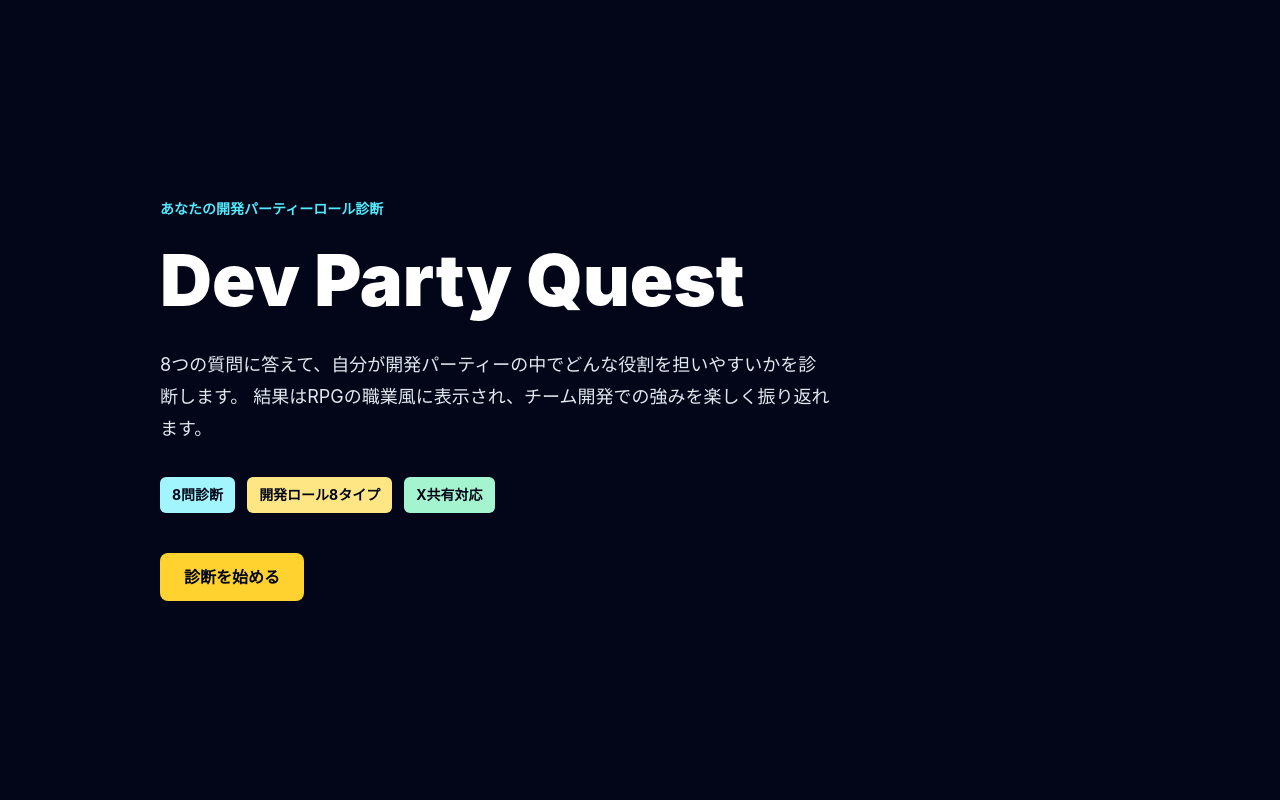
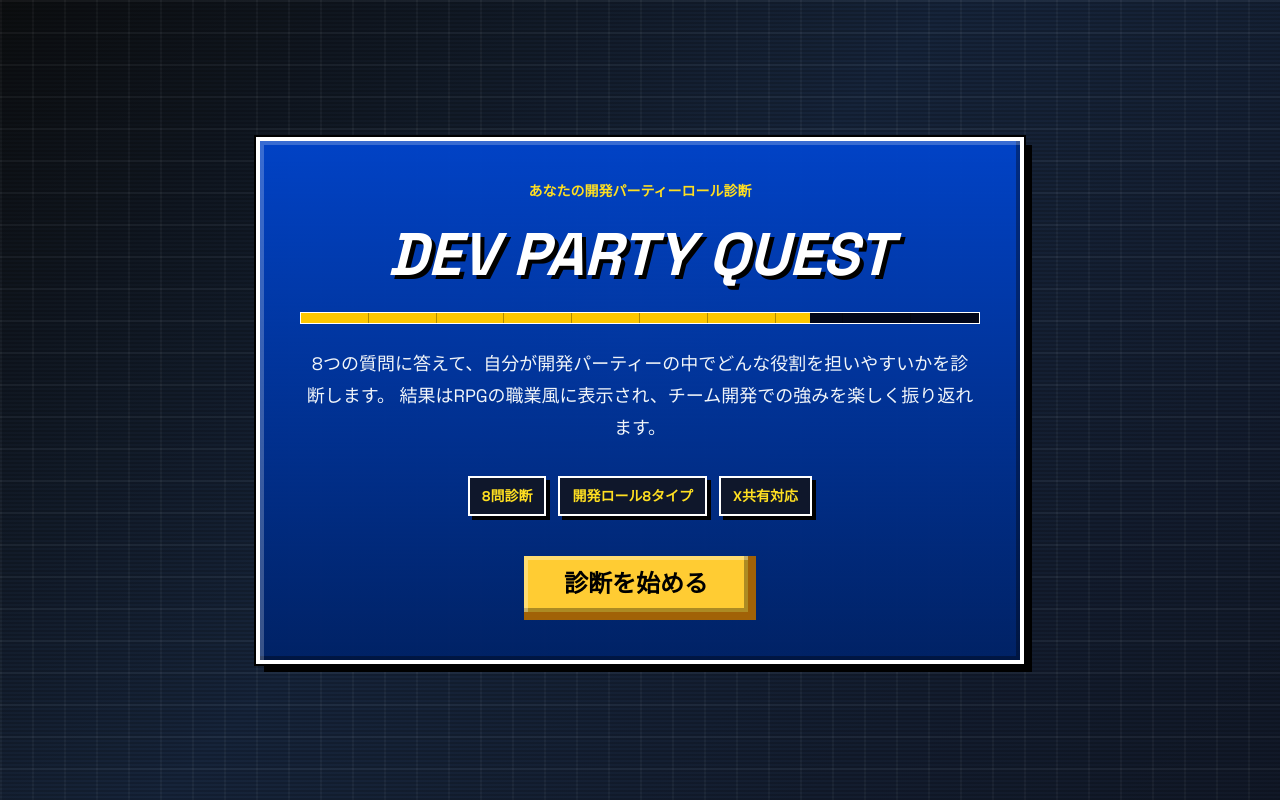
Before and after one commit to K2kitano02/DevPartyQuest, a React (Vite) app: page / in a window 1280 px wide. Built offline with nearby package versions, Linux system fonts and the light colour scheme.

Commit message:
Implement: RPG風デザインを調整

```diff
--- a/src/App.tsx
+++ b/src/App.tsx
@@ -50,12 +50,14 @@ function App() {
 
   if (step === "result" && resultType !== null) {
     return (
-      <main className="grid min-h-screen place-items-center bg-slate-950 px-5 py-10">
+      <main className="quest-bg grid min-h-screen place-items-center px-4 py-8 sm:px-5 sm:py-10">
+        <div className="quest-content w-full max-w-3xl">
           <ResultCard
             result={results[resultType]}
             onRestart={handleRestart}
             onShare={() => shareToX(results[resultType])}
           />
+        </div>
       </main>
     );
   }
@@ -63,13 +65,15 @@ function App() {
   const currentQuestion = questions[currentQuestionIndex];
 
   return (
-    <main className="grid min-h-screen place-items-center bg-slate-950 px-5 py-10 text-white">
+    <main className="quest-bg grid min-h-screen place-items-center px-4 py-8 text-white sm:px-5 sm:py-10">
+      <div className="quest-content w-full max-w-2xl">
         <QuestionCard
           question={currentQuestion}
           currentQuestionIndex={currentQuestionIndex}
           totalQuestions={questions.length}
           onAnswer={handleAnswer}
         />
+      </div>
     </main>
   );
 }
--- a/src/components/AnswerButton.tsx
+++ b/src/components/AnswerButton.tsx
@@ -6,7 +6,7 @@ type AnswerButtonProps = {
 function AnswerButton({ text, onClick }: AnswerButtonProps) {
   return (
     <button
-      className="min-h-14 w-full rounded-lg border border-white/15 bg-white/10 px-4 py-3 text-left font-bold text-white transition hover:border-cyan-300/70 hover:bg-cyan-300/15 focus-visible:outline-3 focus-visible:outline-offset-3 focus-visible:outline-cyan-300"
+      className="quest-button-secondary min-h-14 w-full px-4 py-3 text-left font-bold text-slate-100 transition active:translate-x-1 active:translate-y-1 focus-visible:outline-3 focus-visible:outline-offset-3 focus-visible:outline-yellow-200"
       type="button"
       onClick={onClick}
     >
--- a/src/components/ProgressBar.tsx
+++ b/src/components/ProgressBar.tsx
@@ -14,16 +14,21 @@ function ProgressBar({
   return (
     <div aria-label="診断の進捗" className="space-y-2">
       <div className="flex items-center justify-between text-sm font-bold">
-        <span className="text-cyan-300">Question</span>
-        <span className="text-white">
+        <span className="text-yellow-300 uppercase">Question</span>
+        <span className="text-slate-100">
           {currentQuestionNumber} / {totalQuestions}
         </span>
       </div>
-      <div className="h-2 overflow-hidden rounded-full bg-white/15">
+      <div className="relative h-3 overflow-hidden border border-white bg-slate-950">
         <div
-          className="h-full rounded-full bg-cyan-300 transition-[width] duration-300"
+          className="h-full bg-yellow-400 transition-[width] duration-300"
           style={{ width: `${progressPercent}%` }}
         />
+        <div className="absolute inset-0 grid grid-cols-8">
+          {Array.from({ length: 8 }).map((_, index) => (
+            <div className="border-r border-black/30 last:border-r-0" key={index} />
+          ))}
+        </div>
       </div>
     </div>
   );
--- a/src/components/QuestionCard.tsx
+++ b/src/components/QuestionCard.tsx
@@ -16,12 +16,12 @@ function QuestionCard({
   onAnswer,
 }: QuestionCardProps) {
   return (
-    <section className="w-full max-w-2xl rounded-lg border border-white/15 bg-white/10 p-6 shadow-2xl shadow-black/30 sm:p-8">
+    <section className="quest-panel w-full p-5 text-white sm:p-8">
       <ProgressBar
         currentQuestionIndex={currentQuestionIndex}
         totalQuestions={totalQuestions}
       />
-      <h1 className="mt-5 text-3xl leading-tight font-black">
+      <h1 className="mt-6 text-2xl leading-tight font-black drop-shadow-[3px_3px_0_rgba(0,0,0,1)] sm:text-3xl">
         {question.text}
       </h1>
       <div className="mt-6 grid gap-3">
--- a/src/components/StartScreen.tsx
+++ b/src/components/StartScreen.tsx
@@ -4,30 +4,43 @@ type StartScreenProps = {
 
 function StartScreen({ onStart }: StartScreenProps) {
   return (
-    <main className="min-h-screen bg-slate-950 text-white">
-      <section className="mx-auto flex min-h-screen w-full max-w-5xl flex-col justify-center px-5 py-12 sm:px-8">
-        <div className="max-w-3xl">
-          <p className="text-sm font-bold tracking-normal text-cyan-300">
+    <main className="quest-bg min-h-screen text-white">
+      <section className="quest-content mx-auto flex min-h-screen w-full max-w-5xl flex-col justify-center px-4 py-10 sm:px-8 items-center">
+        <div className="quest-panel w-full max-w-3xl p-6 text-center sm:p-10">
+          <p className="text-sm font-black text-yellow-300 uppercase">
             あなたの開発パーティーロール診断
           </p>
-          <h1 className="mt-4 text-5xl leading-tight font-black sm:text-7xl">
+          <h1 className="mt-4 text-4xl leading-tight font-black text-white uppercase italic drop-shadow-[4px_4px_0_rgba(0,0,0,1)] sm:text-6xl">
             Dev Party Quest
           </h1>
-          <p className="mt-6 max-w-2xl text-lg leading-8 text-slate-200">
+          <div className="relative mt-5 h-3 overflow-hidden border border-white bg-slate-950">
+            <div className="h-full w-3/4 bg-yellow-400" />
+            <div className="absolute inset-0 grid grid-cols-10">
+              {Array.from({ length: 10 }).map((_, index) => (
+                <div
+                  className="border-r border-black/30 last:border-r-0"
+                  key={index}
+                />
+              ))}
+            </div>
+          </div>
+          <p className="mx-auto mt-6 max-w-2xl text-base leading-8 text-slate-100 sm:text-lg">
             8つの質問に答えて、自分が開発パーティーの中でどんな役割を担いやすいかを診断します。
             結果はRPGの職業風に表示され、チーム開発での強みを楽しく振り返れます。
           </p>
-          <div className="mt-8 flex flex-wrap gap-3 text-sm font-bold text-slate-950">
-            <span className="rounded-md bg-cyan-200 px-3 py-2">8問診断</span>
-            <span className="rounded-md bg-amber-200 px-3 py-2">
+          <div className="mt-8 flex flex-wrap justify-center gap-3 text-sm font-black text-slate-950">
+            <span className="border-2 border-white bg-slate-900 px-3 py-2 text-yellow-300 shadow-[4px_4px_0_#000]">
+              8問診断
+            </span>
+            <span className="border-2 border-white bg-slate-900 px-3 py-2 text-yellow-300 shadow-[4px_4px_0_#000]">
               開発ロール8タイプ
             </span>
-            <span className="rounded-md bg-emerald-200 px-3 py-2">
+            <span className="border-2 border-white bg-slate-900 px-3 py-2 text-yellow-300 shadow-[4px_4px_0_#000]">
               X共有対応
             </span>
           </div>
           <button
-            className="mt-10 min-h-12 rounded-lg bg-amber-300 px-6 text-base font-black text-slate-950 transition hover:bg-amber-200 focus-visible:outline-3 focus-visible:outline-offset-4 focus-visible:outline-cyan-300"
+            className="quest-button-primary mt-10 min-h-14 px-8 py-3 text-xl font-black transition focus-visible:outline-3 focus-visible:outline-offset-4 focus-visible:outline-yellow-200 sm:px-10 sm:text-2xl"
             type="button"
             onClick={onStart}
           >
--- a/src/index.css
+++ b/src/index.css
@@ -1,7 +1,104 @@
+@import url("https://fonts.googleapis.com/css2?family=Space+Grotesk:wght@400;600;700;800;900&display=swap");
 @import "tailwindcss";
 
 @theme {
   --font-sans:
-    Inter, "Hiragino Sans", "Hiragino Kaku Gothic ProN", "Yu Gothic", Meiryo,
-    sans-serif;
+    "Space Grotesk", Inter, "Hiragino Sans", "Hiragino Kaku Gothic ProN",
+    "Yu Gothic", Meiryo, sans-serif;
 }
+
+@layer base {
+  html {
+    background: #0c0e10;
+  }
+
+  body {
+    min-width: 320px;
+    background: #0c0e10;
+  }
+}
+
+@layer components {
+  .quest-bg {
+    position: relative;
+    overflow-x: hidden;
+    background-color: #121416;
+    background-image:
+      linear-gradient(rgba(255, 255, 255, 0.04) 2px, transparent 2px),
+      linear-gradient(90deg, rgba(255, 255, 255, 0.04) 2px, transparent 2px),
+      radial-gradient(circle at 50% 42%, rgb(255 204 51 / 0.16), transparent 24%),
+      linear-gradient(135deg, #0c0e10 0%, #16243a 46%, #111827 100%);
+    background-size:
+      32px 32px,
+      32px 32px,
+      auto,
+      auto;
+  }
+
+  .quest-bg::before {
+    position: absolute;
+    inset: 0;
+    pointer-events: none;
+    content: "";
+    background: linear-gradient(
+      rgba(18, 16, 16, 0) 50%,
+      rgba(0, 0, 0, 0.16) 50%
+    );
+    background-size: 100% 4px;
+  }
+
+  .quest-content {
+    position: relative;
+    z-index: 1;
+  }
+
+  .quest-panel {
+    border: 4px solid #ffffff;
+    outline: 2px solid #000000;
+    background:
+      linear-gradient(180deg, rgb(0 68 204 / 0.96), rgb(0 34 102 / 0.98));
+    box-shadow:
+      8px 8px 0 #000000,
+      inset 4px 4px 0 rgb(255 255 255 / 0.22),
+      inset -4px -4px 0 rgb(0 0 0 / 0.34);
+  }
+
+  .quest-inset {
+    border: 2px solid rgb(255 255 255 / 0.42);
+    background-color: rgb(15 23 42 / 0.76);
+    box-shadow:
+      4px 4px 0 rgb(0 0 0 / 0.9),
+      inset 2px 2px 0 rgb(255 255 255 / 0.1);
+  }
+
+  .quest-button-primary {
+    border-right: 8px solid #a16207;
+    border-bottom: 8px solid #a16207;
+    background-color: #ffcc33;
+    color: #000000;
+    box-shadow:
+      inset 4px 4px 0 rgb(255 255 255 / 0.3),
+      inset -4px -4px 0 rgb(0 0 0 / 0.32);
+  }
+
+  .quest-button-primary:hover {
+    background-color: #fde68a;
+  }
+
+  .quest-button-primary:active {
+    transform: translate(4px, 4px);
+    border-right-width: 4px;
+    border-bottom-width: 4px;
+  }
+
+  .quest-button-secondary {
+    border: 2px solid rgb(255 255 255 / 0.36);
+    background-color: rgb(15 23 42 / 0.72);
+    box-shadow: 4px 4px 0 rgb(0 0 0 / 0.9);
+  }
+
+  .quest-button-secondary:hover {
+    border-color: #ffcc33;
+    background-color: rgb(255 204 51 / 0.14);
+  }
+}
```
Also changed, not shown: src/components/ResultCard.tsx (+21 -21 lines), .codex/TODO.md. Lines whose indentation alone changed are shown as unchanged.
